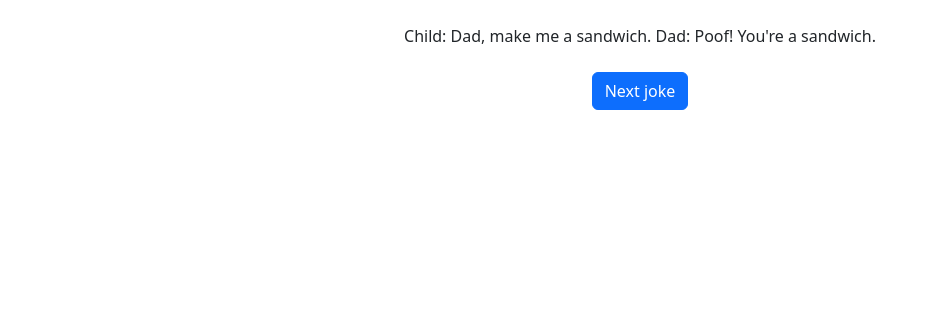
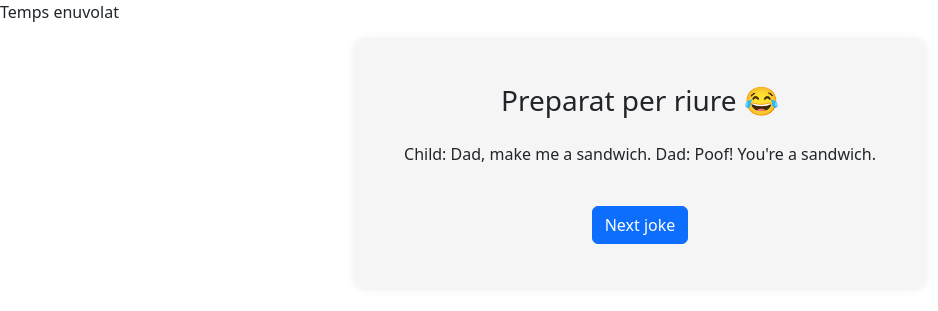
Before and after one commit to ivanetierra/Lliurament-4, a website: page index.html in a window 1280 px wide. Shown: the whole page, without its empty margins (0-938 px from the left). Drawn offline with nearby package versions, Linux system fonts and the light colour scheme.

Commit message:
add some styling to the joke card

```diff
--- a/index.html
+++ b/index.html
@@ -4,12 +4,28 @@
     <meta charset="UTF-8">
     <meta name="viewport" content="width=device-width, initial-scale=1.0">
     <title>Document</title>
+    <link rel="stylesheet" href="styles.css">
     <link href="https://cdn.jsdelivr.net/npm/bootstrap@5.3.3/dist/css/bootstrap.min.css" rel="stylesheet" integrity="sha384-QWTKZyjpPEjISv5WaRU9OFeRpok6YctnYmDr5pNlyT2bRjXh0JMhjY6hW+ALEwIH" crossorigin="anonymous">
 </head>
 <body>
-    <div class="container text-center mt-4">
-        <p id="joke">Child: Dad, make me a sandwich. Dad: Poof! You're a sandwich.</p>
-        <button class="mt-2 btn btn-primary" id="jokeBtn">Next joke</button>
+    <div class="container-flex vh-100">
+        <div>
+            <p>Temps enuvolat</p>
+        </div>
+        <div class="container">
+            <div class="row justify-content-center">
+                <div class="joke-card col-10 col-md-6">
+                    <div class="text-center mt-4">
+                        <h3 class="mb-4">Preparat per riure &#128514;</h3>
+                        <p id="joke">Child: Dad, make me a sandwich. Dad: Poof! You're a sandwich.</p>
+                        <button class="my-4 btn btn-primary" id="jokeBtn">Next joke</button>
+                    </div>
+                </div>
+
+            </div>
+
+        </div>
+
     </div>
     <script src="app.js"></script>
 </body>
--- /dev/null
+++ b/styles.css
@@ -0,0 +1,19 @@
+* {
+    margin: 0;
+    padding: 0;
+}
+
+.joke-card{
+    width: 100%;
+    height: 100%;
+    display: flex;
+    justify-content: center;
+    align-items: center;
+    flex-direction: column;
+    background-color: #f5f5f5;
+    border-radius: 10px;
+    box-shadow: 0 0 10px rgba(0, 0, 0, 0.1);
+    padding: 20px;
+    margin: 20px;
+
+}
```
